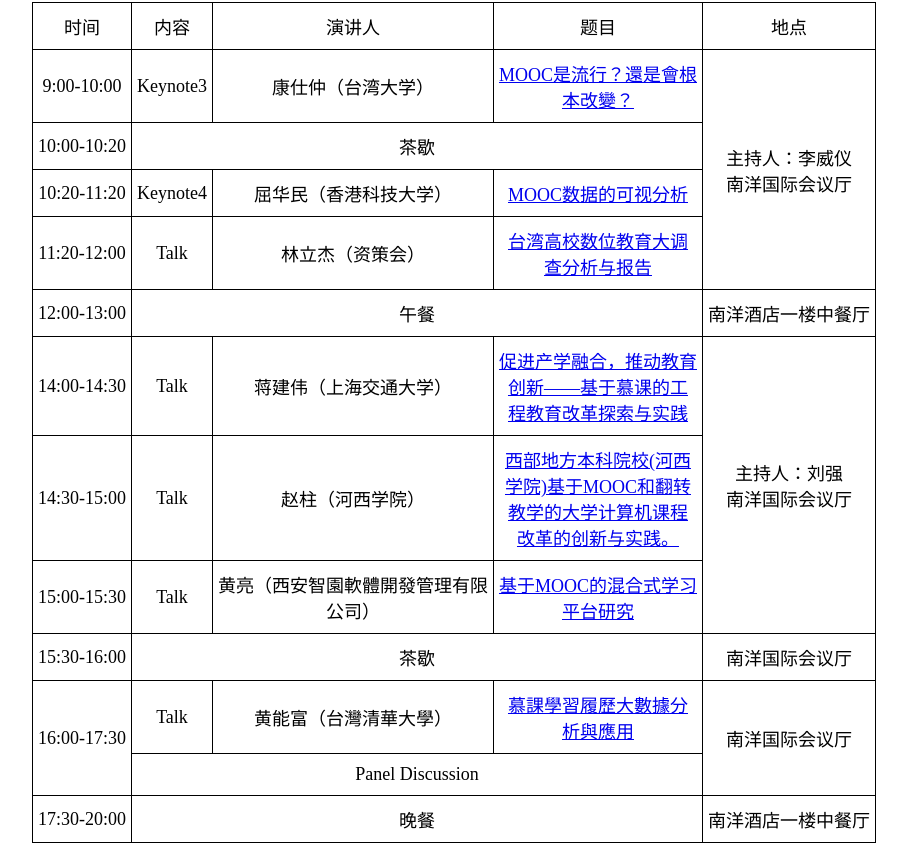
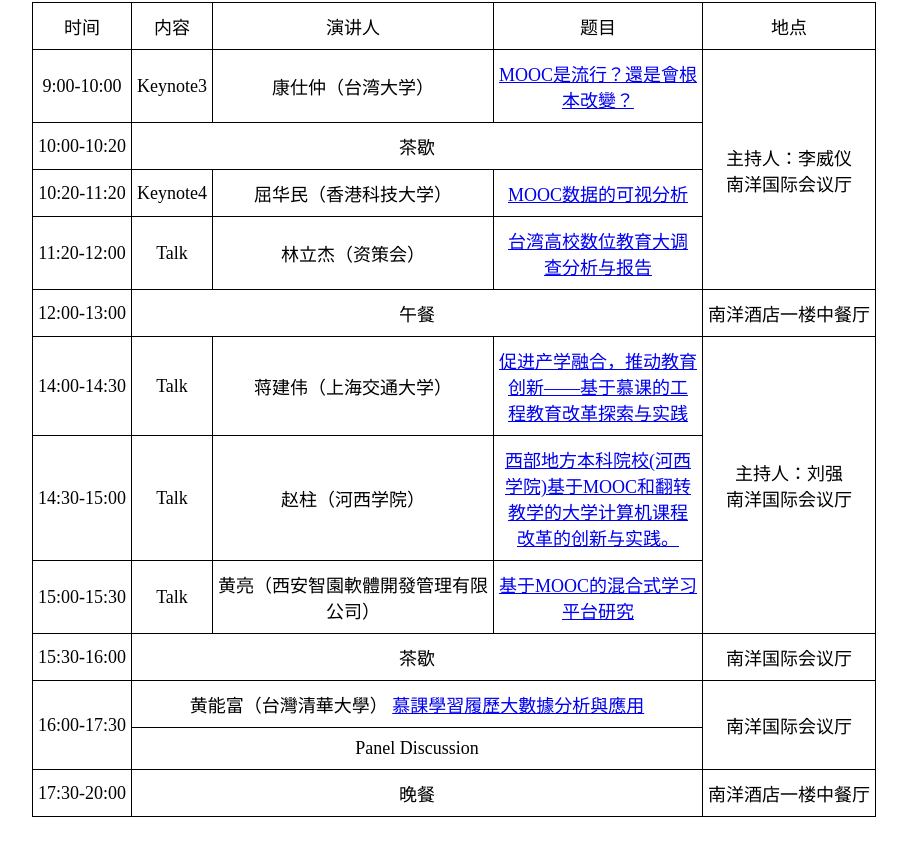
Before and after one commit to yinhang2/lessons, a plain HTML site: page index.html in a window 1280 px wide. Shown: the part 1663-2514 px from the top of the page, without its empty margins (148-1055 px from the left). After the commit the page ends 2488 px from the top, so only its background shows below. Drawn offline with Linux system fonts and the light colour scheme.

Commit message:
Update index.html

```diff
--- a/index.html
+++ b/index.html
@@ -201,7 +201,7 @@ ol,ul,p,table,td,th{
     <td class="tg-s6z2">15:00-15:30</td>
     <td class="tg-s6z2">Talk</td>
     <td class="tg-s6z2">黄亮（西安智園軟體開發管理有限<br>公司）</td>
-     <td class="tg-s6z2"><a href="https://raw.githubusercontent.com/yinhang2/lessons/master/%E5%9F%BA%E4%BA%8EMOOC%E7%9A%84%E6%B7%B7%E5%90%88%E5%BC%8F%E5%AD%A6%E4%B9%A0%E5%B9%B3%E5%8F%B0%E7%A0%94%E7%A9%B6.pptx">基于MOOC的混合式学习<br>平台研究</a></td>
+      <td class="tg-s6z2"><a href="https://raw.githubusercontent.com/yinhang2/lessons/master/%E5%9F%BA%E4%BA%8EMOOC%E7%9A%84%E6%B7%B7%E5%90%88%E5%BC%8F%E5%AD%A6%E4%B9%A0%E5%B9%B3%E5%8F%B0%E7%A0%94%E7%A9%B6.pptx">基于MOOC的混合式学习<br>平台研究</a></td>
   </tr>
   <tr>
     <td class="tg-s6z2">15:30-16:00</td>
@@ -210,9 +210,7 @@ ol,ul,p,table,td,th{
   </tr>
   <tr>
     <td class="tg-s6z2" rowspan="2">16:00-17:30</td>
-	 <td class="tg-s6z2">Talk</td>
-    <td class="tg-s6z2">黄能富（台灣清華大學）</td>
-	<td class="tg-s6z2"><a href="https://raw.githubusercontent.com/yinhang2/lessons/master/%E5%AD%B8%E7%BF%92%E5%A4%A7%E6%95%B8%E6%93%9A%E5%88%86%E6%9E%90%E8%88%87%E6%87%89%E7%94%A8(%E8%A5%BF%E5%AE%89%E4%BA%A4%E5%A4%A7)%20_0723_2016.pdf">慕課學習履歷大數據分<br>析與應用</a></td>
+    <td class="tg-s6z2" colspan="3">黄能富（台灣清華大學）  <a href="https://raw.githubusercontent.com/yinhang2/lessons/master/%E5%AD%B8%E7%BF%92%E5%A4%A7%E6%95%B8%E6%93%9A%E5%88%86%E6%9E%90%E8%88%87%E6%87%89%E7%94%A8(%E8%A5%BF%E5%AE%89%E4%BA%A4%E5%A4%A7)%20_0723_2016.pdf">慕課學習履歷大數據分析與應用</a></td>
     <td class="tg-s6z2" rowspan="2">南洋国际会议厅</td>
   </tr>
     <tr>
```
